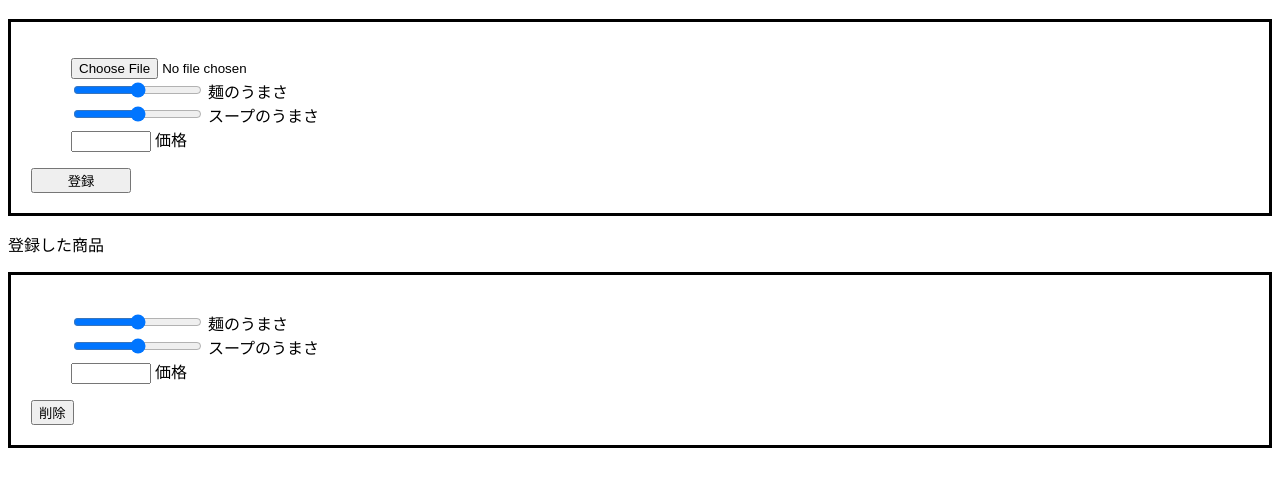
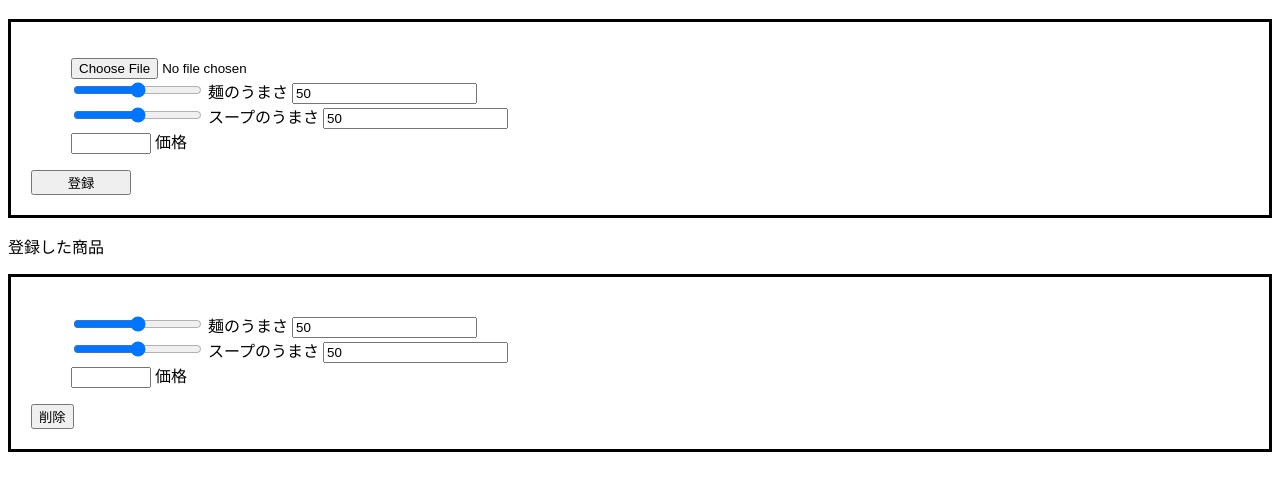
Before and after one commit to Hirata-Kodai/Hikaku, a plain HTML site: page index.html in a window 1280 px wide. Both pictures are taken after a click on the button "登録". Shown: the part 70-560 px from the top of the page. Drawn offline with nearby package versions, Linux system fonts and the light colour scheme.

Commit message:
sliderの値を右側に表示

```diff
--- a/index.html
+++ b/index.html
@@ -18,17 +18,19 @@
           <li class="img-upload-frame"></li>
             <input type="file" name="img-upload-name" class="img-upload" accept="image/jpeg, image/png" data-image-tag-id="#uploaded-image">
           </li>
-          <li class="compared_thing">
-            <input type="range" id="noodle" name="noodle"
-         min="0" max="100">
+          <li class="compared_thing_range">
+            <input type="range" id="noodle" name="noodle" class="range-class"
+         min="0" max="100" value="50">
             <label for="noodle">麺のうまさ</label>
+            <input type="text" id="noodle_num" name="noodle_num" value=50 class="view-range-value-class">
           </li>
-          <li class="compared_thing">
-             <input type="range" id="soup-koku" name="soup-koku"
-         min="0" max="100">
+          <li class="compared_thing_range">
+             <input type="range" id="soup-koku" name="soup-koku" class="range-class"
+         min="0" max="100" value="50">
              <label for="soup-koku">スープのうまさ</label>
+             <input type="text" id="noodle_num" name="noodle_num" value=50 class="view-range-value-class">
           </li>
-          <li class="compared_thing">
+          <li class="compared_thing_text">
             <input type="number" id="price" name="price" min="0" max="10000">
             <label for="price">価格</label>
           </li>
--- a/index.js
+++ b/index.js
@@ -1,6 +1,8 @@
 var noodleFrameNum = 0;
 var imgReader;
 var img_tag_id;
+var elem = document.getElementsByClassName('compared_thing_range');
+viewRangeValue(elem);
 
 document.getElementById("submit-button").onclick = function() {
 
@@ -16,17 +18,19 @@ document.getElementById("submit-button").onclick = function() {
                             </div>\
                             <div class='submit-area-compared_things' > \
                                 <ul class='detail-things'> \
-                                    <li class='compared_thing'> \
-                                        <input type='range' id='noodle' name='noodle' \
+                                    <li class='compared_thing_range'> \
+                                        <input type='range' id='noodle' name='noodle' class='range-class'\
                                             min='0' max='100' value='" + noodle + "'> \
-                                        <label for='noodle'>麺のうまさ</li></label> \
+                                        <label for='noodle'>麺のうまさ</label> \
+                                        <input type='text' id='noodle_num' name='noodle_num' value='" + noodle + "' class='view-range-value-class'> \
                                     </li> \
-                                    <li class='compared_thing'> \
-                                        <input type='range' id='soup-koku' name='soup-koku' \
+                                    <li class='compared_thing_range'> \
+                                        <input type='range' id='soup-koku' name='soup-koku' class='range-class'\
                                             min='0' max='100' value='" + soupKoku + "'> \
                                         <label for='soup-koku'>スープのうまさ</label> \
+                                        <input type='text' id='noodle_num' name='noodle_num' value='" + soupKoku + "' class='view-range-value-class'> \
                                     </li> \
-                                    <li class='compared_thing'> \
+                                    <li class='compared_thing_text'> \
                                         <input type='number' id='price' name='price' min='0' max='10000' value='" + price + "'> \
                                         <label for='price'>価格</label> \
                                     </li> \
@@ -43,12 +47,33 @@ document.getElementById("submit-button").onclick = function() {
     console.log(appendImgTagId);
     $(appendImgTagId).attr('src', imgReader.result);
     $(appendImgTagId + '_prev').attr('src', '');
+
+    // rangeタグの数値を可視化できるようにする
+    var elem = document.getElementsByClassName('compared_thing_range');
+    viewRangeValue(elem);
 };
 
 function deleteClick(noodleFrameNum){
     console.log(noodleFrameNum);
     deleteId = "#noodle-frame-" + noodleFrameNum;
     $(deleteId).remove();
+}
+
+function viewRangeValue(elem){
+
+    var rangeValue = function (elem, target) {
+        return function(evt){
+            target.value = elem.value;
+        }
+    }
+
+    for(var i = 0, max = elem.length; i < max; i++){
+        bar = elem[i].getElementsByClassName('range-class')[0];
+        target = elem[i].getElementsByClassName('view-range-value-class')[0];
+        console.log(bar);
+        console.log(target);
+        bar.addEventListener('mousemove', rangeValue(bar, target));
+    }
 }
 
 // jqueryコード。分けて書くべきなのか分からん！！
```
